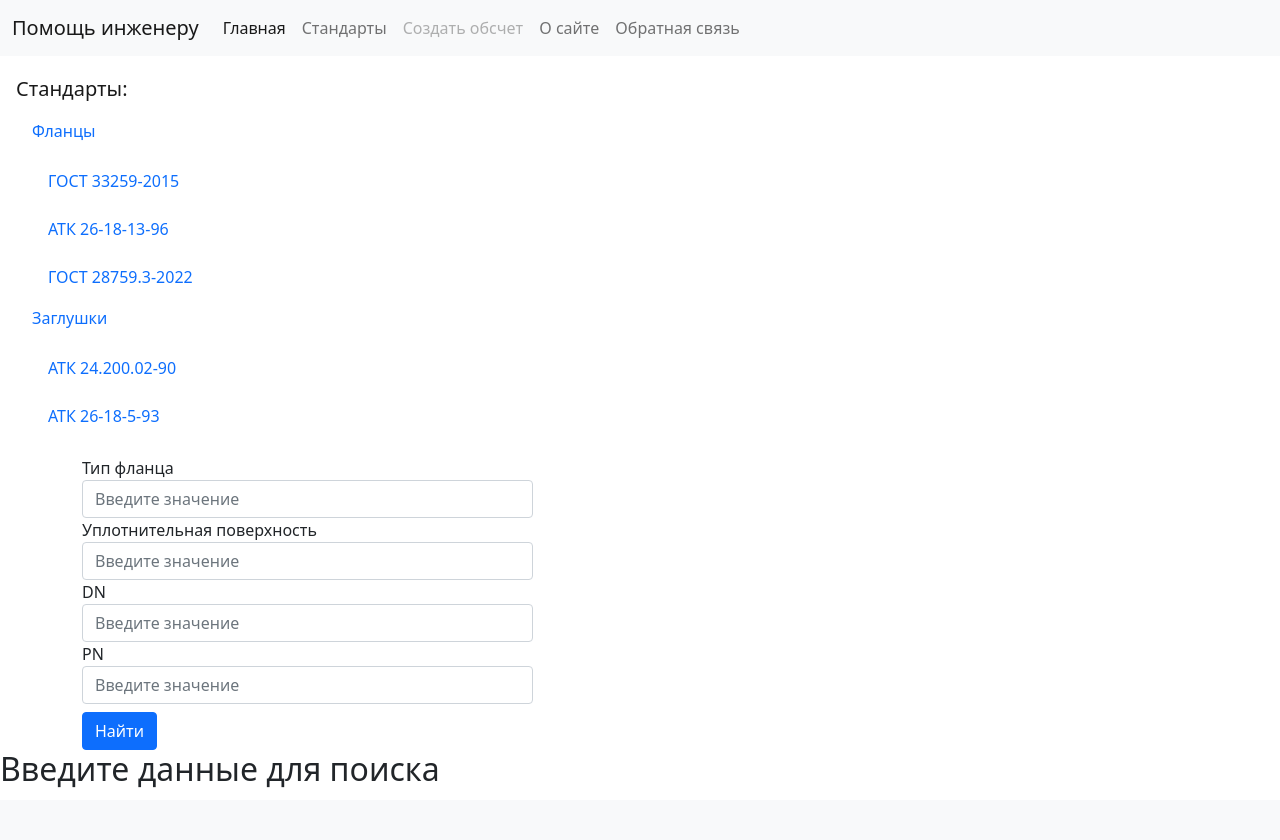
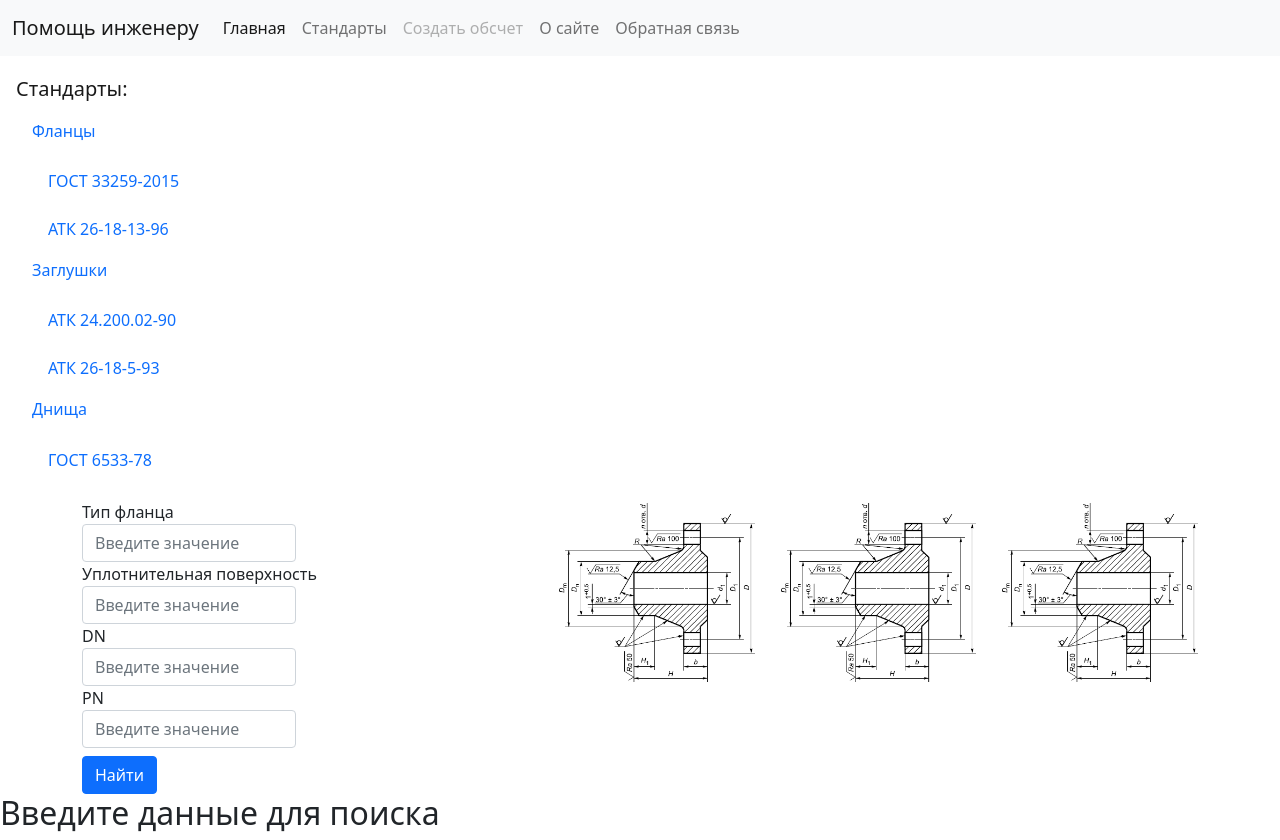
Before and after one commit to AleksandrUche/helpsite, a Django app: page /gost-33259-2015/ in a window 1280 px wide. Before the commit the page ends 788 px from the top, so only its background shows below. Run offline with Django 4.2, Linux system fonts and the light colour scheme; some libraries are stand-ins or nearby versions.

Commit message:
работа с шаблонами, настройка сетки bootstrap

```diff
--- a/gost/templates/gost/atk261813.html
+++ b/gost/templates/gost/atk261813.html
@@ -1,6 +1,6 @@
 {% extends 'gost/documents.html' %}
 
-{% block input_gost %}
+{% block content %}
     <form action="{% url 'atk261813' %}" method="post">
         {% csrf_token %}
         {{ form.as_p }}
--- a/gost/templates/gost/base.html
+++ b/gost/templates/gost/base.html
@@ -6,19 +6,13 @@
     <link href="{% static 'css/bootstrap.min.css' %}" rel="stylesheet">
     <script src="{% static 'js/bootstrap.min.js' %}"></script>
     <title>
-        {% block title %}
-            Blog Engine
-        {% endblock %}
+        {% block title %}{% endblock %}
     </title>
 </head>
 <body>
 <nav class="navbar navbar-expand-lg navbar-light bg-light">
     <div class="container-fluid">
-        <a class="navbar-brand"">Помощь инженеру</a>
-        <button class="navbar-toggler" type="button" data-bs-toggle="collapse" data-bs-target="#navbarNavAltMarkup"
-                aria-controls="navbarNavAltMarkup" aria-expanded="false" aria-label="Toggle navigation">
-            <span class="navbar-toggler-icon"></span>
-        </button>
+        <a class="navbar-brand">Помощь инженеру</a>
         <div class="collapse navbar-collapse" id="navbarNavAltMarkup">
             <div class="navbar-nav">
                 <a class="nav-link active" aria-current="page" href="{% url 'home' %}">Главная</a>
@@ -31,21 +25,9 @@
     </div>
 </nav>
 
-{% block mainmenu %}
+{% block mainmenu %}{% endblock %}
 
-{% endblock %}
-
-<div class="row justify-content-center">
-    {% block input_gost %}
-
-    {% endblock %}
-</div>
-
-
-{% block content %}
-
-{% endblock %}
-
+{% block content %}{% endblock %}
 
 </body>
 </html>
--- a/gost/templates/gost/documents.html
+++ b/gost/templates/gost/documents.html
@@ -13,7 +13,6 @@
             <nav class="nav nav-pills flex-column">
                 <a class="nav-link ms-3 my-1" href="{% url 'gost33259' %}">ГОСТ 33259-2015</a>
                 <a class="nav-link ms-3 my-1" href={% url 'atk261813' %}>АТК 26-18-13-96</a>
-                <a class="nav-link ms-3 my-1" href="#">ГОСТ 28759.3-2022</a>
             </nav>
         </nav>
         <nav class="nav nav-pills flex-column">
@@ -23,6 +22,12 @@
                 <a class="nav-link ms-3 my-1" href="#">АТК 26-18-5-93</a>
             </nav>
         </nav>
+        <nav class="nav nav-pills flex-column">
+            <h6 class="nav-link">Днища</h6>
+            <nav class="nav nav-pills flex-column">
+                <a class="nav-link ms-3 my-1" href="#">ГОСТ 6533-78</a>
+            </nav>
+        </nav>
     </nav>
 
 {% endblock %}
--- a/gost/templates/gost/gost33259.html
+++ b/gost/templates/gost/gost33259.html
@@ -1,15 +1,18 @@
 {% extends 'gost/documents.html' %}
+{% load static %}
 {% load filters %}
 {% load verbose_names %}
 
 {% block content %}
     <div class="container">
+        <div class="row">
+            <div class="col-5">
                 <form class="form-contact" action="{% url 'gost33259' %}" method="POST">
                     {% csrf_token %}
                     {% for field in form %}
                         <div class="form-group row">
-                    <label class="control-label" for="id_{{ field.name }}">{{ field.label }}</label>
-                    <div class="col-5">
+                            <label for="id_{{ field.name }}">{{ field.label }}</label>
+                            <div class="col-6">
                                 <input type="text" class="form-control"
                                        list="{{ field.name }}"
                                        name="{{ field.name }}"
@@ -27,18 +30,31 @@
                             </div>
                         </div>
                     {% endfor %}
-            <div class="row ">
+                    <div class="row">
                         <div class="col-12 gy-2">
                             <input type="submit" value="Найти" class="btn btn-primary">
                         </div>
                     </div>
                 </form>
             </div>
+            <div class="col">
+                <img src="{% static 'images/gosts/gost33259-2015/11.png' %}" class="img-fluid" alt="Тип 11">
+            </div>
+            <div class="col">
+                <img src="{% static 'images/gosts/gost33259-2015/11.png' %}" class="img-fluid" alt="Тип 11">
+            </div>
+            <div class="col">
+                <img src="{% static 'images/gosts/gost33259-2015/11.png' %}" class="img-fluid" alt="Тип 11">
+            </div>
+        </div>
+    </div>
 
 
     {% if flange_data %}
-
-        <table class="table table-sm table-bordered caption-top">
+        <div class="container">
+            <div class="row">
+                <div class="col">
+                    <table class="table table-bordered caption-top">
                         <caption>Размеры фланца</caption>
                         <thead>
                         <tr>
@@ -59,14 +75,16 @@
                         </tr>
                         </tbody>
                     </table>
+                </div>
 
-        <table class="table table-sm table-bordered caption-top">
+                <div class="col">
+                    <table class="table table-bordered caption-top">
                         <caption>Размеры уплотнительной поверхности</caption>
                         <thead>
                         <tr>
                             {% for value in surface_data %}
                                 {% for field in fields_surface %}
-                        <th scope="col">{{ value|get_verbose_field_name:field }}</th>
+                                    <th class="align-middle" scope="col">{{ value|get_verbose_field_name:field }}</th>
                                 {% endfor %}
                             {% endfor %}
                         </tr>
@@ -81,7 +99,9 @@
                         </tr>
                         </tbody>
                     </table>
-
+                </div>
+            </div>
+        </div>
         <p>Масса фланца: {{ mass_flange }} кг</p>
 
         {% for ft in drawing_flange_type %}
```
Also changed, not shown: gost/static/images/gosts/gost33259-2015/01.png (added), gost/static/images/gosts/gost33259-2015/02.png (added), gost/static/images/gosts/gost33259-2015/11.png (added). Lines whose indentation alone changed are shown as unchanged.
